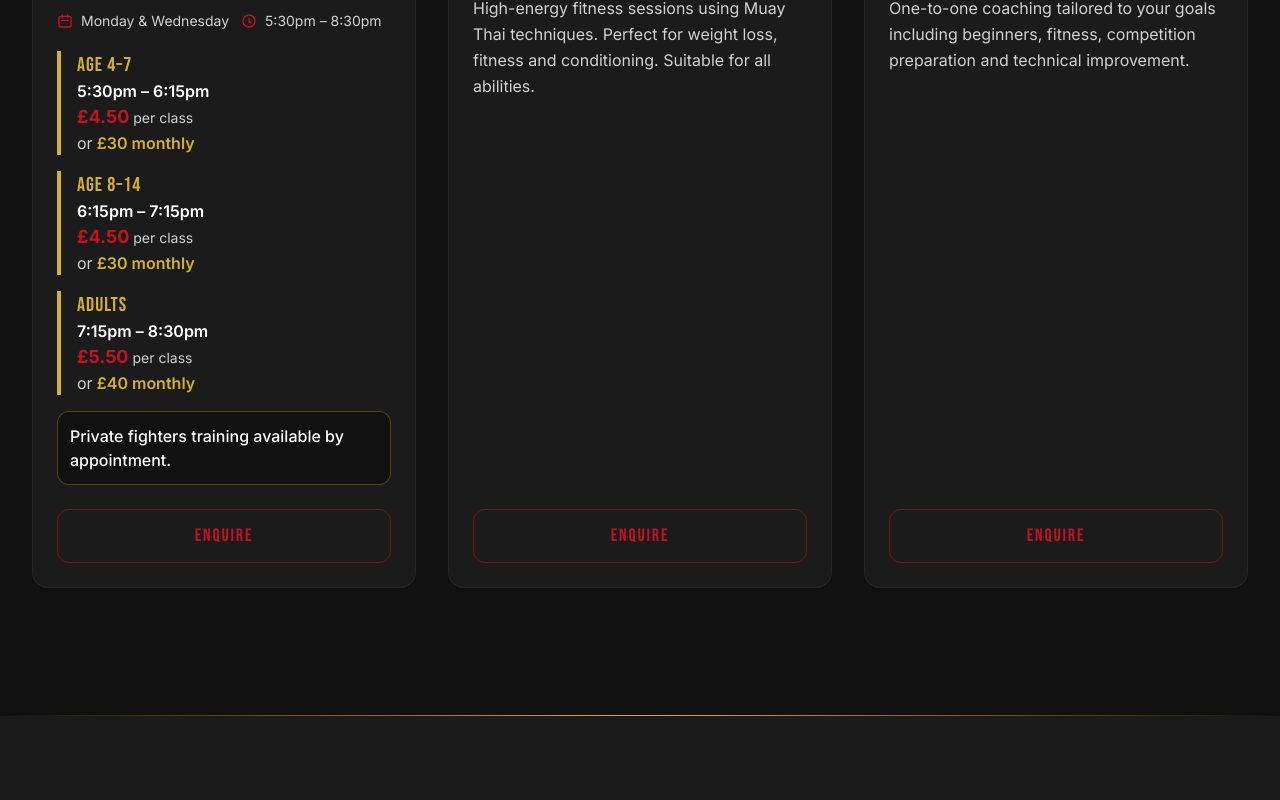
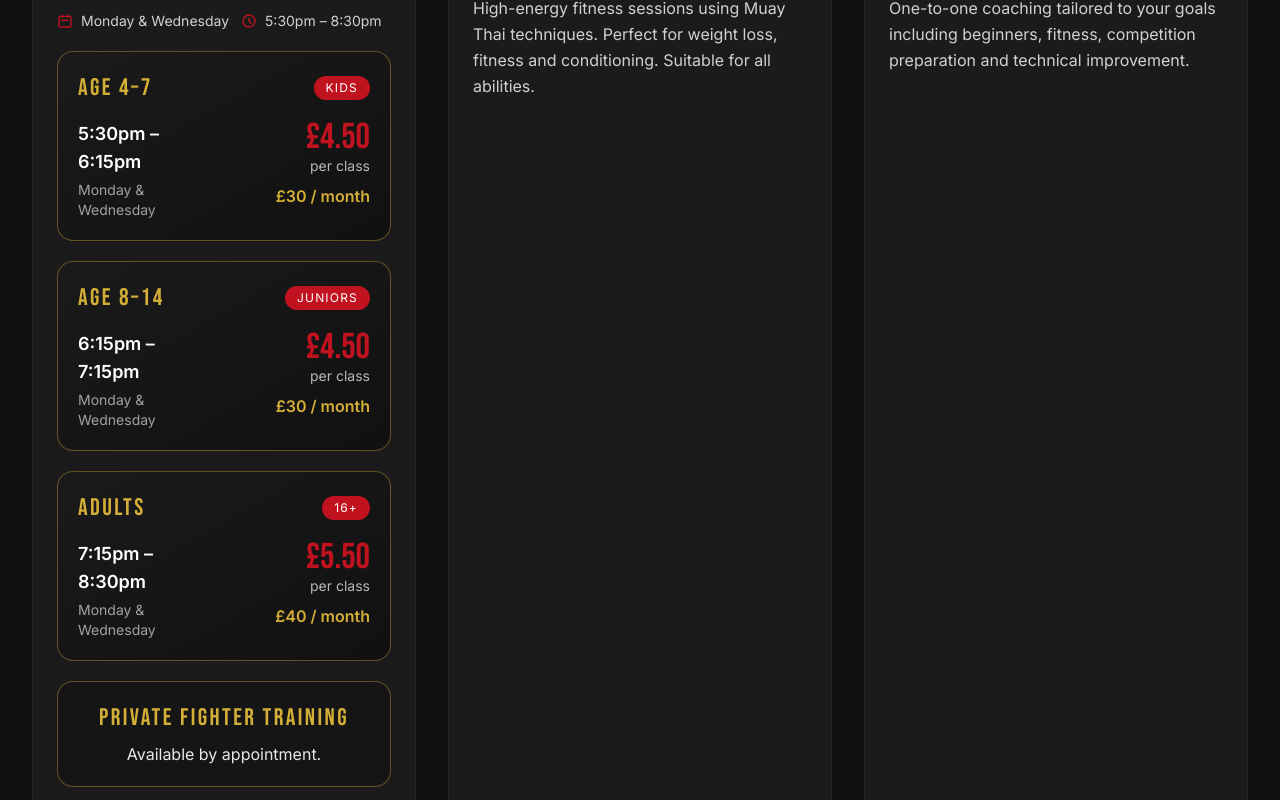
Before and after one commit to bsa1987/wpt-wales, a React (Vite) app: page / in a window 1280 px wide. Shown: the part 3160-3960 px from the top of the page. Built offline with nearby package versions, Linux system fonts and the light colour scheme.

Commit message:
Update Classes.tsx

```diff
--- a/src/components/Classes.tsx
+++ b/src/components/Classes.tsx
@@ -90,75 +90,148 @@ function ClassCard({ name, ages, days, time, description, image, badge, refProp,
   </div>
 
   {name === 'Children & Adults Muay Thai' ? (
-    <div className="flex-1 space-y-4 mb-6">
+  <div className="flex-1 space-y-5 mb-6">
 
-      <div className="border-l-4 border-[#D4AF37] pl-4">
-        <p className="text-[#D4AF37] font-heading text-xl tracking-wider">
+    {/* AGE 4-7 */}
+    <div className="rounded-2xl border border-[#D4AF37]/40 bg-gradient-to-br from-[#1A1A1A] to-[#111111] p-5 hover:border-[#D4AF37] transition-all duration-300">
+
+      <div className="flex items-center justify-between mb-4">
+        <h4 className="font-heading text-2xl tracking-widest text-[#D4AF37]">
           AGE 4–7
-        </p>
-        <p className="text-white font-semibold">
+        </h4>
+
+        <span className="bg-[#C1121F] text-white text-xs uppercase tracking-widest px-3 py-1 rounded-full">
+          Kids
+        </span>
+      </div>
+
+      <div className="grid grid-cols-2 gap-4">
+
+        <div>
+          <p className="text-white font-semibold text-lg">
             5:30pm – 6:15pm
           </p>
-        <p className="text-[#C1121F] font-bold text-lg">
-          £4.50
-          <span className="text-white/80 text-sm font-normal">
-            {" "}per class
-          </span>
-        </p>
-        <p className="text-white/80">
-          or
-          <span className="text-[#D4AF37] font-semibold">
-            {" "}£30 monthly
-          </span>
+
+          <p className="text-white/60 text-sm mt-1">
+            Monday & Wednesday
           </p>
         </div>
 
-      <div className="border-l-4 border-[#D4AF37] pl-4">
-        <p className="text-[#D4AF37] font-heading text-xl tracking-wider">
-          AGE 8–14
+        <div className="text-right">
+          <p className="font-heading text-4xl text-[#C1121F] leading-none">
+            £4.50
           </p>
-        <p className="text-white font-semibold">
-          6:15pm – 7:15pm
+
+          <p className="text-white/70 text-sm">
+            per class
           </p>
-        <p className="text-[#C1121F] font-bold text-lg">
-          £4.50
-          <span className="text-white/80 text-sm font-normal">
-            {" "}per class
-          </span>
-        </p>
-        <p className="text-white/80">
-          or
-          <span className="text-[#D4AF37] font-semibold">
-            {" "}£30 monthly
-          </span>
+
+          <p className="text-[#D4AF37] font-semibold mt-2">
+            £30 / month
           </p>
         </div>
 
-      <div className="border-l-4 border-[#D4AF37] pl-4">
-        <p className="text-[#D4AF37] font-heading text-xl tracking-wider">
-          ADULTS
+      </div>
+
+    </div>
+
+    {/* AGE 8-14 */}
+    <div className="rounded-2xl border border-[#D4AF37]/40 bg-gradient-to-br from-[#1A1A1A] to-[#111111] p-5 hover:border-[#D4AF37] transition-all duration-300">
+
+      <div className="flex items-center justify-between mb-4">
+        <h4 className="font-heading text-2xl tracking-widest text-[#D4AF37]">
+          AGE 8–14
+        </h4>
+
+        <span className="bg-[#C1121F] text-white text-xs uppercase tracking-widest px-3 py-1 rounded-full">
+          Juniors
+        </span>
+      </div>
+
+      <div className="grid grid-cols-2 gap-4">
+
+        <div>
+          <p className="text-white font-semibold text-lg">
+            6:15pm – 7:15pm
           </p>
-        <p className="text-white font-semibold">
-          7:15pm – 8:30pm
-        </p>
-        <p className="text-[#C1121F] font-bold text-lg">
-          £5.50
-          <span className="text-white/80 text-sm font-normal">
-            {" "}per class
-          </span>
-        </p>
-        <p className="text-white/80">
-          or
-          <span className="text-[#D4AF37] font-semibold">
-            {" "}£40 monthly
-          </span>
+
+          <p className="text-white/60 text-sm mt-1">
+            Monday & Wednesday
           </p>
         </div>
 
-      <div className="bg-[#111111] border border-[#D4AF37]/30 rounded-xl p-3">
-        <p className="text-white font-medium">
-          Private fighters training available by appointment.
+        <div className="text-right">
+          <p className="font-heading text-4xl text-[#C1121F] leading-none">
+            £4.50
           </p>
+
+          <p className="text-white/70 text-sm">
+            per class
+          </p>
+
+          <p className="text-[#D4AF37] font-semibold mt-2">
+            £30 / month
+          </p>
+        </div>
+
+      </div>
+
+    </div>
+
+    {/* ADULTS */}
+    <div className="rounded-2xl border border-[#D4AF37]/40 bg-gradient-to-br from-[#1A1A1A] to-[#111111] p-5 hover:border-[#D4AF37] transition-all duration-300">
+
+      <div className="flex items-center justify-between mb-4">
+        <h4 className="font-heading text-2xl tracking-widest text-[#D4AF37]">
+          ADULTS
+        </h4>
+
+        <span className="bg-[#C1121F] text-white text-xs uppercase tracking-widest px-3 py-1 rounded-full">
+          16+
+        </span>
+      </div>
+
+      <div className="grid grid-cols-2 gap-4">
+
+        <div>
+          <p className="text-white font-semibold text-lg">
+            7:15pm – 8:30pm
+          </p>
+
+          <p className="text-white/60 text-sm mt-1">
+            Monday & Wednesday
+          </p>
+        </div>
+
+        <div className="text-right">
+          <p className="font-heading text-4xl text-[#C1121F] leading-none">
+            £5.50
+          </p>
+
+          <p className="text-white/70 text-sm">
+            per class
+          </p>
+
+          <p className="text-[#D4AF37] font-semibold mt-2">
+            £40 / month
+          </p>
+        </div>
+
+      </div>
+
+    </div>
+
+    {/* PRIVATE TRAINING */}
+    <div className="rounded-2xl border border-[#D4AF37]/40 bg-[#151515] p-5 text-center">
+
+      <p className="font-heading text-2xl tracking-widest text-[#D4AF37] mb-2">
+        PRIVATE FIGHTER TRAINING
+      </p>
+
+      <p className="text-white/90">
+        Available by appointment.
+      </p>
+
     </div>
 
   </div>
```
Lines whose indentation alone changed are shown as unchanged.
